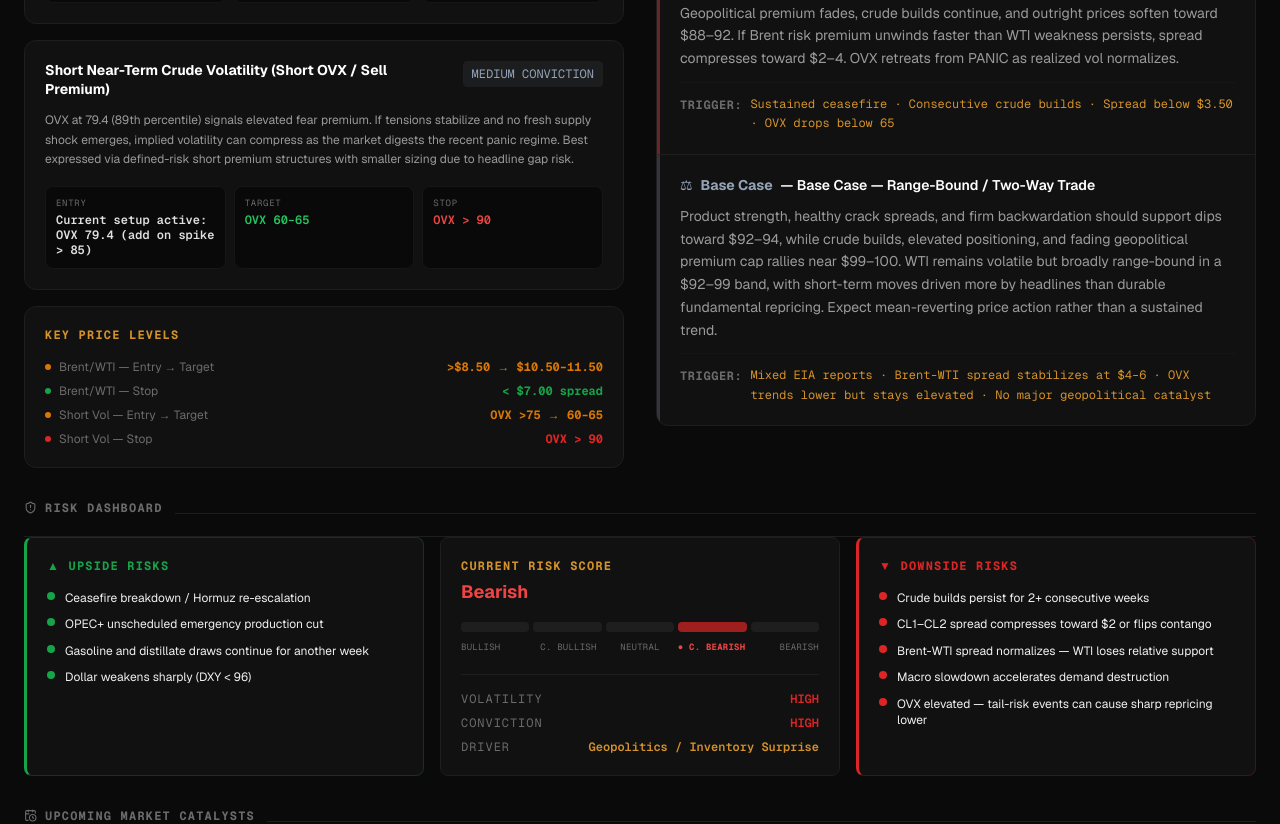
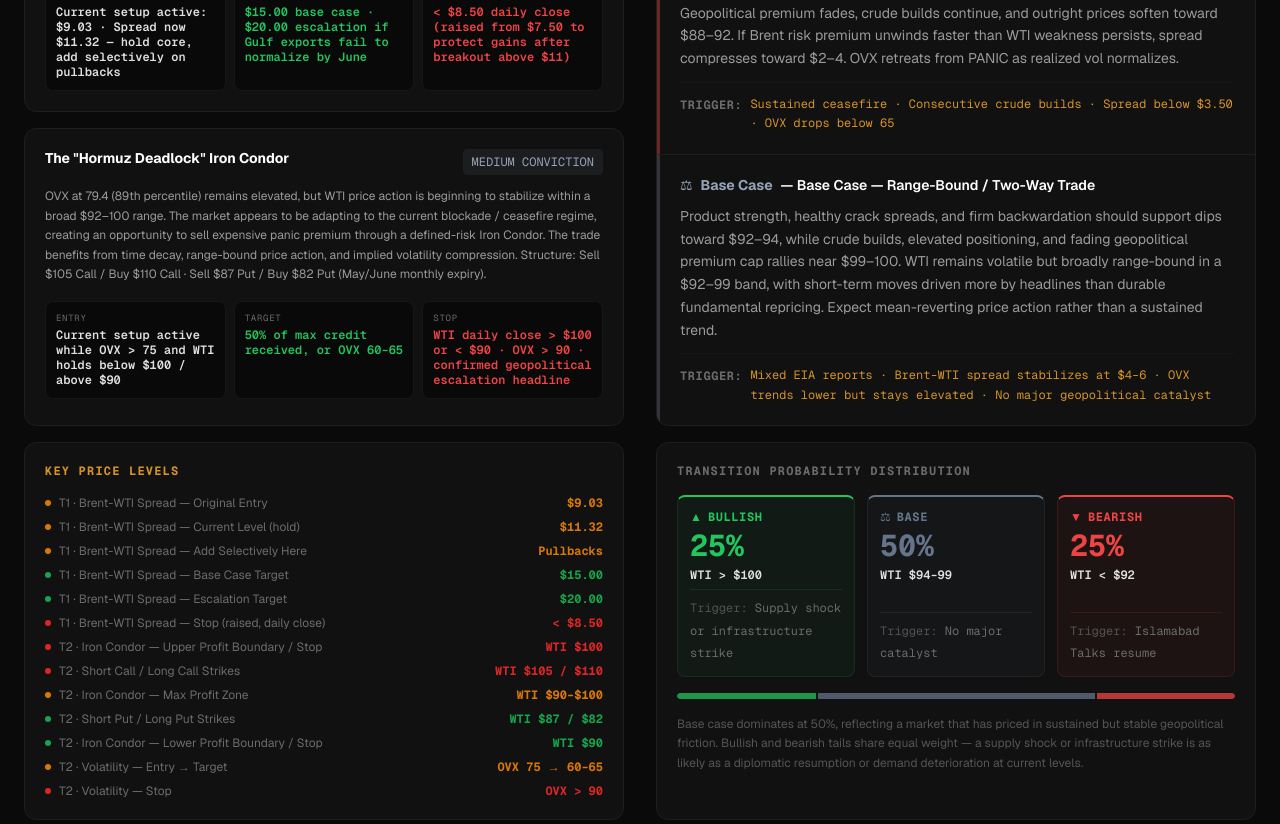
Before and after one commit to AdityaManojMenon/weekly-crude-market-website, a Next.js app: page / in a window 1280 px wide. Shown: the part 4860-5684 px from the top of the page. Built offline with nearby package versions, Linux system fonts and the light colour scheme.

Commit message:
Updated trade idea and added TRANSITION PROBABILITY DISTRIBUTION section

```diff
--- a/src/app/brief/[id]/page.tsx
+++ b/src/app/brief/[id]/page.tsx
@@ -607,14 +607,15 @@ export default async function BriefPage({ params }: Props) {
       </div>
 
       {/* Trade Ideas + Scenarios */}
-      <div className="grid grid-cols-1 lg:grid-cols-2 gap-8 mb-8">
+      <div className="grid grid-cols-1 lg:grid-cols-2 gap-8 mb-4">
         <div className="flex flex-col h-full">
           <SectionHeader title="Trade Ideas" accent icon={Target} />
           <div className="flex flex-col gap-4 flex-1">
             {brief.tradeIdeas.map((idea, i) => {
               const cs = convictionStyle(idea.conviction);
+              const isLastIdea = i === brief.tradeIdeas.length - 1;
               return (
-                <div key={i} className="rounded-xl p-5" style={{ background: "var(--card)", border: "1px solid var(--border)" }}>
+                <div key={i} className={`rounded-xl p-5${isLastIdea ? " flex-1" : ""}`} style={{ background: "var(--card)", border: "1px solid var(--border)" }}>
                   <div className="flex items-start justify-between gap-3 mb-3">
                     <span className="text-sm font-bold text-white leading-snug">{idea.structure}</span>
                     <span className="text-xs font-mono px-2 py-1 rounded shrink-0" style={{ background: cs.bg, color: cs.color, border: `1px solid ${cs.border}` }}>{idea.conviction} CONVICTION</span>
@@ -635,27 +636,6 @@ export default async function BriefPage({ params }: Props) {
                 </div>
               );
             })}
-
-            {/* Key Price Levels */}
-            <div className="rounded-xl p-5 mt-auto" style={{ background: "var(--card)", border: "1px solid var(--border)" }}>
-              <p className="text-xs font-mono uppercase tracking-widest font-bold mb-4" style={{ color: "var(--accent)", letterSpacing: "0.1em" }}>
-                Key Price Levels
-              </p>
-              <div className="space-y-2">
-                {brief.keyLevels.map((lvl, i) => {
-                  const typeColor = lvl.type === "resistance" ? "#dc2626" : lvl.type === "support" ? "#16a34a" : "#d97706";
-                  return (
-                    <div key={i} className="flex items-center justify-between gap-3">
-                      <div className="flex items-center gap-2 min-w-0">
-                        <span className="h-1.5 w-1.5 rounded-full flex-shrink-0" style={{ background: typeColor }} />
-                        <span className="text-xs truncate" style={{ color: "var(--muted)" }}>{lvl.label}</span>
-                      </div>
-                      <span className="text-xs font-mono font-bold flex-shrink-0" style={{ color: typeColor }}>{lvl.price}</span>
-                    </div>
-                  );
-                })}
-              </div>
-            </div>
           </div>
         </div>
 
@@ -684,6 +664,84 @@ export default async function BriefPage({ params }: Props) {
             })}
           </div>
         </div>
+      </div>
+
+      {/* Key Price Levels + Probability Distribution — pinned to same row */}
+      <div className="grid grid-cols-1 lg:grid-cols-2 gap-8 mb-8">
+
+        {/* Key Price Levels */}
+        <div className="rounded-xl p-5" style={{ background: "var(--card)", border: "1px solid var(--border)" }}>
+          <p className="text-xs font-mono uppercase tracking-widest font-bold mb-4" style={{ color: "var(--accent)", letterSpacing: "0.1em" }}>
+            Key Price Levels
+          </p>
+          <div className="space-y-2">
+            {brief.keyLevels.map((lvl, i) => {
+              const typeColor = lvl.type === "resistance" ? "#dc2626" : lvl.type === "support" ? "#16a34a" : "#d97706";
+              return (
+                <div key={i} className="flex items-center justify-between gap-3">
+                  <div className="flex items-center gap-2 min-w-0">
+                    <span className="h-1.5 w-1.5 rounded-full flex-shrink-0" style={{ background: typeColor }} />
+                    <span className="text-xs truncate" style={{ color: "var(--muted)" }}>{lvl.label}</span>
+                  </div>
+                  <span className="text-xs font-mono font-bold flex-shrink-0" style={{ color: typeColor }}>{lvl.price}</span>
+                </div>
+              );
+            })}
+          </div>
+        </div>
+
+        {/* Probability Distribution */}
+        {(() => {
+          const dirColor2: Record<string, string> = { bull: "#22c55e", bear: "#ef4444", neutral: "#64748b" };
+          const dirBg: Record<string, string> = { bull: "rgba(34,197,94,0.05)", bear: "rgba(239,68,68,0.05)", neutral: "rgba(100,116,139,0.05)" };
+          const dirLabel: Record<string, string> = { bull: "Bullish", bear: "Bearish", neutral: "Base" };
+          const dirSym: Record<string, string> = { bull: "▲", bear: "▼", neutral: "⚖" };
+          const sorted = [...brief.scenarios].sort((a, b) => {
+            const order: Record<string, number> = { bull: 0, neutral: 1, bear: 2 };
+            return order[a.direction] - order[b.direction];
+          });
+          return (
+            <div className="rounded-xl p-5" style={{ background: "var(--card)", border: "1px solid var(--border)" }}>
+              <p className="text-xs font-mono font-bold tracking-widest mb-4" style={{ color: "var(--muted)" }}>
+                TRANSITION PROBABILITY DISTRIBUTION
+              </p>
+
+              {/* Probability Cards */}
+              <div className="grid grid-cols-3 gap-3 mb-4">
+                {sorted.map((s, i) => {
+                  const [priceLevel, trigger] = s.probabilityNote ? s.probabilityNote.split(" / ") : ["—", "—"];
+                  return (
+                    <div key={i} className="rounded-lg p-3 flex flex-col gap-1.5"
+                      style={{ background: dirBg[s.direction], border: `1px solid ${dirColor2[s.direction]}22`, borderTop: `2px solid ${dirColor2[s.direction]}` }}>
+                      <div className="flex items-center gap-1.5">
+                        <span className="text-xs font-mono" style={{ color: dirColor2[s.direction] }}>{dirSym[s.direction]}</span>
+                        <span className="text-xs font-mono font-bold tracking-wider" style={{ color: dirColor2[s.direction] }}>{dirLabel[s.direction].toUpperCase()}</span>
+                      </div>
+                      <div className="text-3xl font-bold font-mono leading-none" style={{ color: dirColor2[s.direction] }}>{s.probability}%</div>
+                      <div className="text-xs font-mono font-semibold" style={{ color: "#e0e0e0" }}>{priceLevel}</div>
+                      <div className="pt-1.5 mt-auto" style={{ borderTop: `1px solid ${dirColor2[s.direction]}22` }}>
+                        <span className="text-xs font-mono" style={{ color: "var(--muted)", opacity: 0.7 }}>Trigger: </span>
+                        <span className="text-xs font-mono" style={{ color: "var(--muted)" }}>{trigger}</span>
+                      </div>
+                    </div>
+                  );
+                })}
+              </div>
+
+              {/* Stacked bar */}
+              <div className="flex rounded-full overflow-hidden mb-4" style={{ height: "6px", gap: "2px" }}>
+                {sorted.map((s, i) => (
+                  <div key={i} style={{ width: `${s.probability}%`, background: dirColor2[s.direction], borderRadius: i === 0 ? "999px 0 0 999px" : i === sorted.length - 1 ? "0 999px 999px 0" : "0", opacity: 0.75 }} />
+                ))}
+              </div>
+
+              {/* Summary */}
+              <p className="text-xs leading-relaxed" style={{ color: "var(--muted)", opacity: 0.75 }}>
+                Base case dominates at 50%, reflecting a market that has priced in sustained but stable geopolitical friction. Bullish and bearish tails share equal weight — a supply shock or infrastructure strike is as likely as a diplomatic resumption or demand deterioration at current levels.
+              </p>
+            </div>
+          );
+        })()}
       </div>
 
       {/* Risk Dashboard */}
--- a/src/app/page.tsx
+++ b/src/app/page.tsx
@@ -641,7 +641,7 @@ export default function Home() {
       </div>
 
       {/* Trade Ideas + Scenarios */}
-      <div className="grid grid-cols-1 lg:grid-cols-2 gap-8 mb-8">
+      <div className="grid grid-cols-1 lg:grid-cols-2 gap-8 mb-4">
 
         {/* Trade Ideas */}
         <div className="flex flex-col h-full">
@@ -649,8 +649,9 @@ export default function Home() {
           <div className="flex flex-col gap-4 flex-1">
             {brief.tradeIdeas.map((idea, i) => {
               const cs = convictionStyle(idea.conviction);
+              const isLastIdea = i === brief.tradeIdeas.length - 1;
               return (
-                <div key={i} className="rounded-xl p-5"
+                <div key={i} className={`rounded-xl p-5${isLastIdea ? " flex-1" : ""}`}
                   style={{ background: "var(--card)", border: "1px solid var(--border)" }}>
                   <div className="flex items-start justify-between gap-3 mb-3">
                     <span className="text-sm font-bold text-white leading-snug">{idea.structure}</span>
@@ -675,30 +676,6 @@ export default function Home() {
                 </div>
               );
             })}
-
-            {/* Key Price Levels */}
-            <div className="rounded-xl p-5 mt-auto" style={{ background: "var(--card)", border: "1px solid var(--border)" }}>
-              <p className="text-xs font-mono uppercase tracking-widest font-bold mb-4"
-                style={{ color: "var(--accent)", letterSpacing: "0.1em" }}>
-                Key Price Levels
-              </p>
-              <div className="space-y-2">
-                {brief.keyLevels.map((lvl, i) => {
-                  const typeColor = lvl.type === "resistance" ? "#dc2626" : lvl.type === "support" ? "#16a34a" : "#d97706";
-                  return (
-                    <div key={i} className="flex items-center justify-between gap-3">
-                      <div className="flex items-center gap-2 min-w-0">
-                        <span className="h-1.5 w-1.5 rounded-full flex-shrink-0" style={{ background: typeColor }} />
-                        <span className="text-xs truncate" style={{ color: "var(--muted)" }}>{lvl.label}</span>
-                      </div>
-                      <span className="text-xs font-mono font-bold flex-shrink-0" style={{ color: typeColor }}>
-                        {lvl.price}
-                      </span>
-                    </div>
-                  );
-                })}
-              </div>
-            </div>
           </div>
         </div>
 
@@ -736,6 +713,87 @@ export default function Home() {
             })}
           </div>
         </div>
+      </div>
+
+      {/* Key Price Levels + Probability Distribution — pinned to same row */}
+      <div className="grid grid-cols-1 lg:grid-cols-2 gap-8 mb-8">
+
+        {/* Key Price Levels */}
+        <div className="rounded-xl p-5" style={{ background: "var(--card)", border: "1px solid var(--border)" }}>
+          <p className="text-xs font-mono uppercase tracking-widest font-bold mb-4"
+            style={{ color: "var(--accent)", letterSpacing: "0.1em" }}>
+            Key Price Levels
+          </p>
+          <div className="space-y-2">
+            {brief.keyLevels.map((lvl, i) => {
+              const typeColor = lvl.type === "resistance" ? "#dc2626" : lvl.type === "support" ? "#16a34a" : "#d97706";
+              return (
+                <div key={i} className="flex items-center justify-between gap-3">
+                  <div className="flex items-center gap-2 min-w-0">
+                    <span className="h-1.5 w-1.5 rounded-full flex-shrink-0" style={{ background: typeColor }} />
+                    <span className="text-xs truncate" style={{ color: "var(--muted)" }}>{lvl.label}</span>
+                  </div>
+                  <span className="text-xs font-mono font-bold flex-shrink-0" style={{ color: typeColor }}>
+                    {lvl.price}
+                  </span>
+                </div>
+              );
+            })}
+          </div>
+        </div>
+
+        {/* Probability Distribution */}
+        {(() => {
+          const dirColor2: Record<string, string> = { bull: "#22c55e", bear: "#ef4444", neutral: "#64748b" };
+          const dirBg: Record<string, string> = { bull: "rgba(34,197,94,0.05)", bear: "rgba(239,68,68,0.05)", neutral: "rgba(100,116,139,0.05)" };
+          const dirLabel: Record<string, string> = { bull: "Bullish", bear: "Bearish", neutral: "Base" };
+          const dirSym: Record<string, string> = { bull: "▲", bear: "▼", neutral: "⚖" };
+          const sorted = [...brief.scenarios].sort((a, b) => {
+            const order: Record<string, number> = { bull: 0, neutral: 1, bear: 2 };
+            return order[a.direction] - order[b.direction];
+          });
+          return (
+            <div className="rounded-xl p-5" style={{ background: "var(--card)", border: "1px solid var(--border)" }}>
+              <p className="text-xs font-mono font-bold tracking-widest mb-4" style={{ color: "var(--muted)" }}>
+                TRANSITION PROBABILITY DISTRIBUTION
+              </p>
+
+              {/* Probability Cards */}
+              <div className="grid grid-cols-3 gap-3 mb-4">
+                {sorted.map((s, i) => {
+                  const [priceLevel, trigger] = s.probabilityNote ? s.probabilityNote.split(" / ") : ["—", "—"];
+                  return (
+                    <div key={i} className="rounded-lg p-3 flex flex-col gap-1.5"
+                      style={{ background: dirBg[s.direction], border: `1px solid ${dirColor2[s.direction]}22`, borderTop: `2px solid ${dirColor2[s.direction]}` }}>
+                      <div className="flex items-center gap-1.5">
+                        <span className="text-xs font-mono" style={{ color: dirColor2[s.direction] }}>{dirSym[s.direction]}</span>
+                        <span className="text-xs font-mono font-bold tracking-wider" style={{ color: dirColor2[s.direction] }}>{dirLabel[s.direction].toUpperCase()}</span>
+                      </div>
+                      <div className="text-3xl font-bold font-mono leading-none" style={{ color: dirColor2[s.direction] }}>{s.probability}%</div>
+                      <div className="text-xs font-mono font-semibold" style={{ color: "#e0e0e0" }}>{priceLevel}</div>
+                      <div className="pt-1.5 mt-auto" style={{ borderTop: `1px solid ${dirColor2[s.direction]}22` }}>
+                        <span className="text-xs font-mono" style={{ color: "var(--muted)", opacity: 0.7 }}>Trigger: </span>
+                        <span className="text-xs font-mono" style={{ color: "var(--muted)" }}>{trigger}</span>
+                      </div>
+                    </div>
+                  );
+                })}
+              </div>
+
+              {/* Stacked bar */}
+              <div className="flex rounded-full overflow-hidden mb-4" style={{ height: "6px", gap: "2px" }}>
+                {sorted.map((s, i) => (
+                  <div key={i} style={{ width: `${s.probability}%`, background: dirColor2[s.direction], borderRadius: i === 0 ? "999px 0 0 999px" : i === sorted.length - 1 ? "0 999px 999px 0" : "0", opacity: 0.75 }} />
+                ))}
+              </div>
+
+              {/* Summary */}
+              <p className="text-xs leading-relaxed" style={{ color: "var(--muted)", opacity: 0.75 }}>
+                Base case dominates at 50%, reflecting a market that has priced in sustained but stable geopolitical friction. Bullish and bearish tails share equal weight — a supply shock or infrastructure strike is as likely as a diplomatic resumption or demand deterioration at current levels.
+              </p>
+            </div>
+          );
+        })()}
       </div>
 
       {/* Risk Dashboard */}
--- a/src/data/briefs.ts
+++ b/src/data/briefs.ts
@@ -98,6 +98,7 @@ export interface Scenario {
   direction: "bull" | "bear" | "neutral";
   description: string;
   trigger: string;
+  probabilityNote?: string;
 }
 
 export interface CallRecord {
@@ -333,48 +334,60 @@ export const briefs: WeeklyBrief[] = [
     tradeIdeas: [
       {
         structure: "Long Brent / Short WTI Relative Value",
+        conviction: "HIGH",
+        rationale: "The Brent-WTI spread at $9.03 has broken decisively above the $5.57 3M average and has since expanded to $11.32, confirming that this is no longer a simple mean-reversion dislocation. The move reflects a structurally tighter seaborne market driven by sanctions enforcement, tanker-flow disruption, and persistent Gulf shipping risk, while the bearish U.S. crude inventory backdrop continues to pressure WTI. With Brent pricing global scarcity and WTI anchored by softer domestic balances, relative strength still favors Brent over WTI. Momentum and fundamentals remain aligned, though headline risk requires active risk management.",
+        entry: "Current setup active: $9.03 · Spread now $11.32 — hold core, add selectively on pullbacks",
+        target: "$15.00 base case · $20.00 escalation if Gulf exports fail to normalize by June",
+        stop: "< $8.50 daily close (raised from $7.50 to protect gains after breakout above $11)",
+      },
+      {
+        structure: 'The "Hormuz Deadlock" Iron Condor',
         conviction: "MEDIUM",
-        rationale: "The Brent-WTI spread at $9.03 remains well above the $5.57 3M average, reflecting persistent seaborne risk premium, sanctions enforcement, and tanker-flow disruption, while the U.S. crude surprise build continues to weigh on WTI. Near-term conditions still favor Brent outperformance, but elevated volatility argues for disciplined sizing rather than max conviction.",
-        entry: "Current setup active: $9.03 (add on strength > $9.50)",
-        target: "T1: $10.50–12.50 (escalation scenario)",
-        stop: "< $7.50 spread close",
-      },
-      {
-        structure: "Short Near-Term Crude Volatility (Short OVX / Sell Premium)",
-        conviction: "MEDIUM",
-        rationale: "OVX at 79.4 (89th percentile) signals elevated fear premium. If tensions stabilize and no fresh supply shock emerges, implied volatility can compress as the market digests the recent panic regime. Best expressed via defined-risk short premium structures with smaller sizing due to headline gap risk.",
-        entry: "Current setup active: OVX 79.4 (add on spike > 85)",
-        target: "OVX 60–65",
-        stop: "OVX > 90",
+        rationale: "OVX at 79.4 (89th percentile) remains elevated, but WTI price action is beginning to stabilize within a broad $92–100 range. The market appears to be adapting to the current blockade / ceasefire regime, creating an opportunity to sell expensive panic premium through a defined-risk Iron Condor. The trade benefits from time decay, range-bound price action, and implied volatility compression. Structure: Sell $105 Call / Buy $110 Call · Sell $87 Put / Buy $82 Put (May/June monthly expiry).",
+        entry: "Current setup active while OVX > 75 and WTI holds below $100 / above $90",
+        target: "50% of max credit received, or OVX 60–65",
+        stop: "WTI daily close > $100 or < $90 · OVX > 90 · confirmed geopolitical escalation headline",
       },
     ],
     keyLevels: [
-      { price: ">$8.50 → $10.50–11.50", label: "Brent/WTI — Entry → Target",  type: "pivot" },
-      { price: "< $7.00 spread",         label: "Brent/WTI — Stop",            type: "support" },
-      { price: "OVX >75 → 60–65",        label: "Short Vol — Entry → Target",  type: "pivot" },
-      { price: "OVX > 90",               label: "Short Vol — Stop",            type: "resistance" },
+      { price: "$9.03",          label: "T1 · Brent-WTI Spread — Original Entry",         type: "pivot" },
+      { price: "$11.32",         label: "T1 · Brent-WTI Spread — Current Level (hold)",   type: "pivot" },
+      { price: "Pullbacks",      label: "T1 · Brent-WTI Spread — Add Selectively Here",   type: "pivot" },
+      { price: "$15.00",         label: "T1 · Brent-WTI Spread — Base Case Target",       type: "support" },
+      { price: "$20.00",         label: "T1 · Brent-WTI Spread — Escalation Target",      type: "support" },
+      { price: "< $8.50",        label: "T1 · Brent-WTI Spread — Stop (raised, daily close)", type: "resistance" },
+      { price: "WTI $100",       label: "T2 · Iron Condor — Upper Profit Boundary / Stop",type: "resistance" },
+      { price: "WTI $105 / $110",label: "T2 · Short Call / Long Call Strikes",            type: "resistance" },
+      { price: "WTI $90–$100",   label: "T2 · Iron Condor — Max Profit Zone",             type: "pivot" },
+      { price: "WTI $87 / $82",  label: "T2 · Short Put / Long Put Strikes",              type: "support" },
+      { price: "WTI $90",        label: "T2 · Iron Condor — Lower Profit Boundary / Stop",type: "support" },
+      { price: "OVX 75 → 60–65", label: "T2 · Volatility — Entry → Target",              type: "pivot" },
+      { price: "OVX > 90",       label: "T2 · Volatility — Stop",                        type: "resistance" },
     ],
     scenarios: [
       {
         title: "Bullish Case — Geopolitical Re-escalation",
-        probability: 20,
+        probability: 25,
         direction: "bull",
         description: "Ceasefire breakdown or new supply disruption re-injects risk premium across crude. WTI rallies toward $100–105. Brent may outperform initially, pushing the spread wider, but if U.S. fundamentals tighten, WTI can later catch up and compress the spread.",
         trigger: "Ceasefire collapse · Hormuz incident · OPEC+ emergency cut",
+        probabilityNote: "WTI > $100 / Supply shock or infrastructure strike",
       },
       {
         title: "Bearish Case — Continued De-risking / Normalization",
-        probability: 50,
+        probability: 25,
         direction: "bear",
         description: "Geopolitical premium fades, crude builds continue, and outright prices soften toward $88–92. If Brent risk premium unwinds faster than WTI weakness persists, spread compresses toward $2–4. OVX retreats from PANIC as realized vol normalizes.",
         trigger: "Sustained ceasefire · Consecutive crude builds · Spread below $3.50 · OVX drops below 65",
+        probabilityNote: "WTI < $92 / Islamabad Talks resume",
       },
       {
         title: "Base Case — Range-Bound / Two-Way Trade",
-        probability: 30,
+        probability: 50,
         direction: "neutral",
         description: "Product strength, healthy crack spreads, and firm backwardation should support dips toward $92–94, while crude builds, elevated positioning, and fading geopolitical premium cap rallies near $99–100. WTI remains volatile but broadly range-bound in a $92–99 band, with short-term moves driven more by headlines than durable fundamental repricing. Expect mean-reverting price action rather than a sustained trend.",
         trigger: "Mixed EIA reports · Brent-WTI spread stabilizes at $4–6 · OVX trends lower but stays elevated · No major geopolitical catalyst",
+        probabilityNote: "WTI $94–99 / No major catalyst",
       },
     ],
     catalysts: [
```
